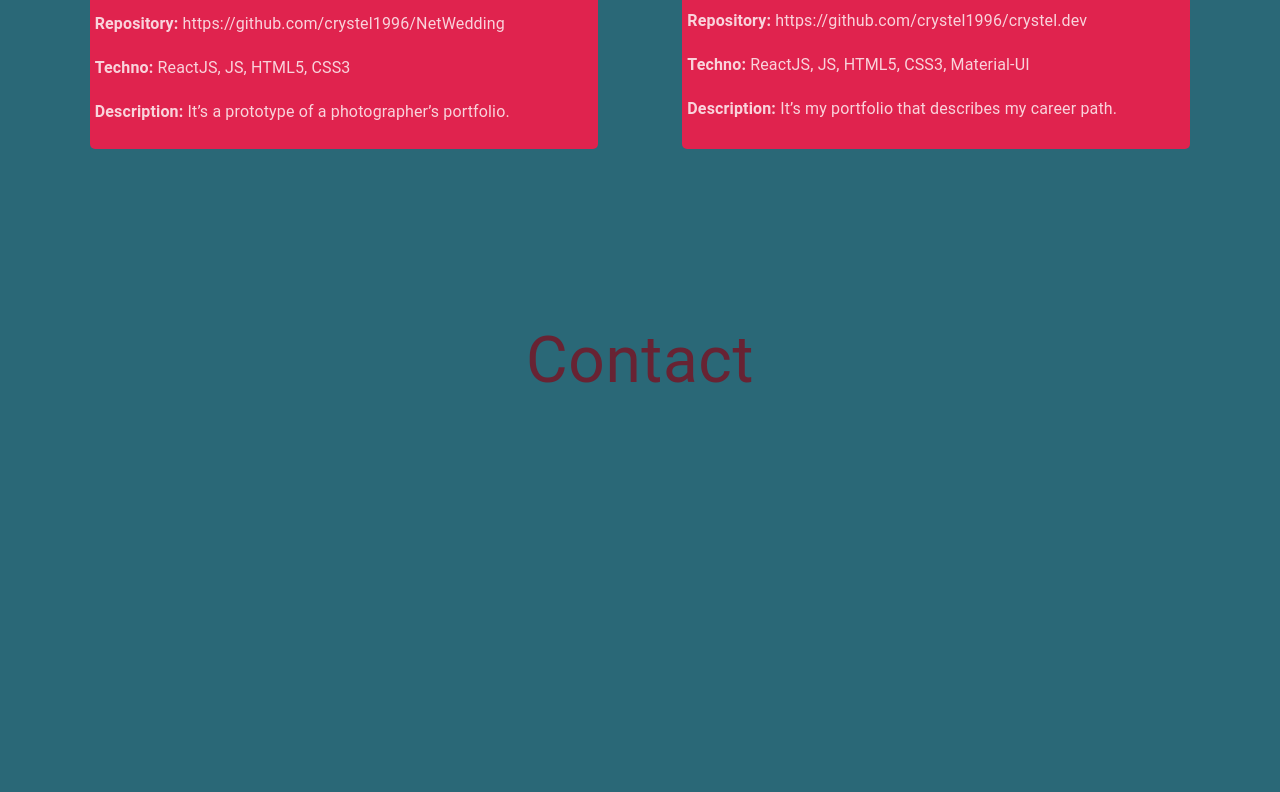
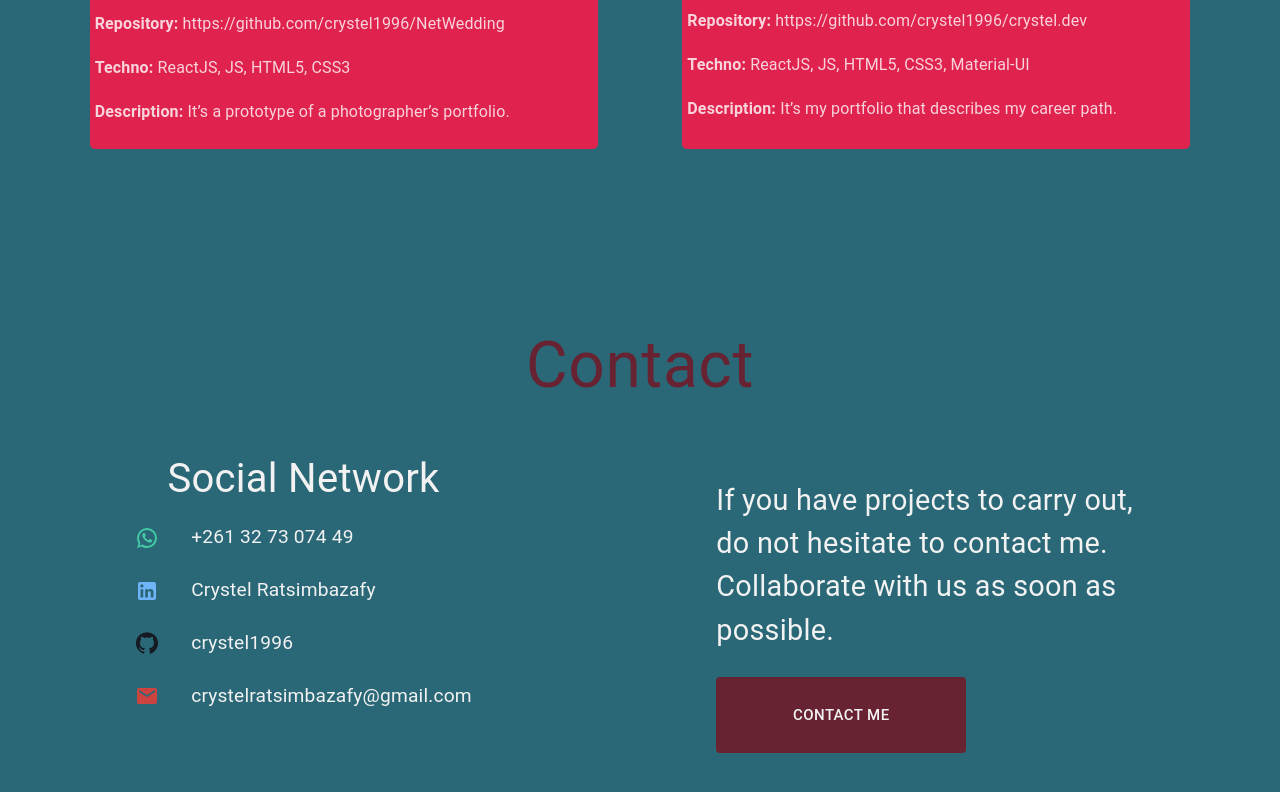
Before and after one commit to crystel1996/crystel.dev, a React (Create React App) app: page / in a window 1280 px wide. Shown: the part 2925-3717 px from the top of the page. Built offline with nearby package versions, Linux system fonts and the light colour scheme.

Commit message:
contact list item

```diff
--- a/src/Components/Contact/Contact.tsx
+++ b/src/Components/Contact/Contact.tsx
@@ -1,11 +1,53 @@
 import React, { FC } from 'react';
 import { ContactComponentInterface } from './interface';
 import classes from './style.module.css';
-import { Box } from '@mui/material';
+import { Box, Button, List, ListItem, ListItemIcon, ListItemText, Typography } from '@mui/material';
 import { TitleComponent } from '../Title';
+import { Email, GitHub, LinkedIn, WhatsApp } from '@mui/icons-material';
 
 export const ContactComponent: FC<ContactComponentInterface> = (props) => {
-    return <Box className={classes.experienceContent}>
+    return <Box className={classes.contactContent}>
         <TitleComponent title="Contact" />
+        <Box className={classes.contactBox}>
+            <Box className={classes.contactItem}>
+                <Typography variant="h4">Social Network</Typography>
+                <Box>
+                    <List>
+                        <ListItem>
+                            <ListItemIcon>
+                                <WhatsApp htmlColor='#42cba5' />
+                            </ListItemIcon>
+                            <ListItemText>+261 32 73 074 49</ListItemText>
+                        </ListItem>
+                        <ListItem>
+                            <ListItemIcon>
+                                <LinkedIn htmlColor='#70b5f9' />
+                            </ListItemIcon>
+                            <ListItemText>Crystel Ratsimbazafy</ListItemText>
+                        </ListItem>
+                        <ListItem>
+                            <ListItemIcon>
+                                <GitHub htmlColor='#161b22' />
+                            </ListItemIcon>
+                            <ListItemText>crystel1996</ListItemText>
+                        </ListItem>
+                        <ListItem>
+                            <ListItemIcon>
+                                <Email htmlColor='#cc4340' />
+                            </ListItemIcon>
+                            <ListItemText>crystelratsimbazafy@gmail.com</ListItemText>
+                        </ListItem>
+                    </List>
+                </Box>
+            </Box>
+            <Box className={classes.contactItem}>
+                <Box className={classes.contactSatisfying}>
+                    <Typography>If you have projects to carry out, do not hesitate to contact me. Collaborate with us as soon as possible.</Typography>
+                </Box>
+                <Box className={classes.contactCollaborateLink}>
+                    <Button size="large" LinkComponent="a" href="mailto:crystelratsimbazafy@gmail.com" variant='outlined'>Contact Me</Button>
+                </Box>
+            </Box>
+        </Box>
     </Box>
 }
--- a/src/Components/Contact/style.module.css
+++ b/src/Components/Contact/style.module.css
@@ -0,0 +1,59 @@
+.contactContent {
+    display: flex;
+    flex-direction: column;
+    padding: 5px;
+}
+
+.contactBox {
+    display: flex;
+    flex-direction: row;
+    justify-content: space-around;
+}
+
+.contactItem {
+    padding: 25px 0;
+}
+
+.contactItem h4 {
+
+    text-align: center;
+    font-size: 2.5em;
+}
+
+.contactItem span {
+    font-size: 1.2em;
+}
+
+.contactItem {
+    color: #F2F2F2;
+}
+
+.contactItem:last-child {
+    max-width: 35%;
+    display: flex;
+    flex-direction: column;
+    justify-content: flex-start;
+    align-items: flex-start;
+}
+
+.contactSatisfying {
+    margin: 25px 0
+}
+
+.contactSatisfying p {
+    font-size: 1.8em;
+}
+
+.contactCollaborateLink a {
+    color: #F2F2F2;
+    background-color: #682333;
+    padding: 25px 15px;
+    min-width: 250px;
+    border: none;
+}
+
+.contactCollaborateLink a:hover {
+    color: #F2F2F2;
+    background-color: #38131c;
+    border: none;
+}
```
